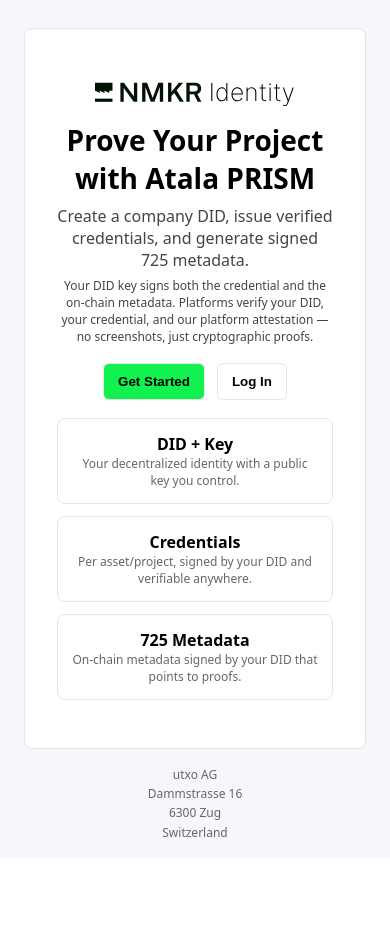
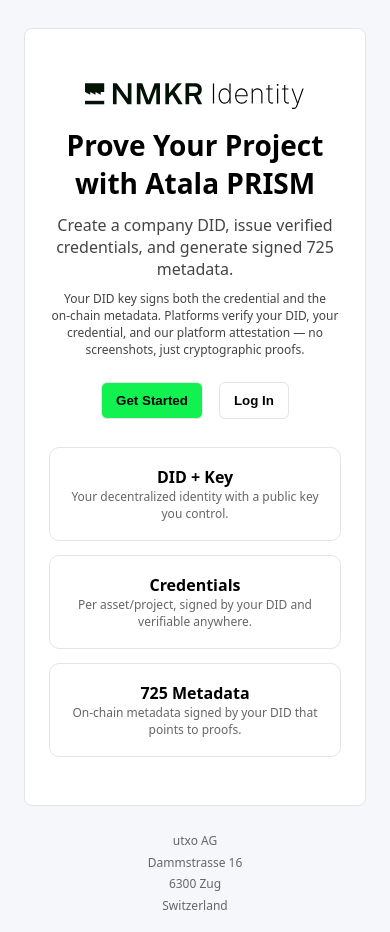
Before and after one commit to nftmakerio/NMKR-Identity, a Flask app: page / in a window 390 px wide; the page is wider, and only the part inside the window is pictured. Shown: the part 53-985 px from the top of that part. Before the commit the page ends 890 px from the top of that part, so only its background shows below. Run offline with Flask 3, Linux system fonts and the light colour scheme; parts of the project's set-up code (start-up, migrations or seed data) failed here and were passed over; some libraries are stand-ins or nearby versions.

Commit message:
Landing: increase spacing, larger hero logo, softer buttons

```diff
--- a/templates/index.html
+++ b/templates/index.html
@@ -1,16 +1,18 @@
 {% extends "base.html" %}
 {% block content %}
   <style>
-    .hero { text-align:center; padding: 48px 32px; }
-    .hero .logo { width: 320px; height: auto; display:block; margin: 0 auto 14px; }
-    .hero h1 { margin: 6px 0 8px; font-size: 28px; color:#000; }
-    .hero p { margin: 6px 0 0; color:#444; }
-    .features { display:grid; grid-template-columns: 1fr 1fr 1fr; gap:12px; margin-top:18px; }
-    .features .item { background:#fff; border:1px solid var(--border); border-radius:8px; padding:14px; color:#000; }
-    .cta { display:flex; gap:12px; justify-content:center; margin-top:18px; }
+    .hero { text-align:center; padding: 64px 40px; }
+    .hero .logo { width: 320px; height: auto; display:block; margin: 0 auto 20px; }
+    .hero h1 { margin: 8px 0 12px; font-size: 32px; color:#000; }
+    .hero p { margin: 10px 0 0; color:#444; }
+    .features { display:grid; grid-template-columns: 1fr 1fr 1fr; gap:20px; margin-top:28px; }
+    .features .item { background:#fff; border:1px solid var(--border); border-radius:10px; padding:18px; color:#000; }
+    .cta { display:flex; gap:16px; justify-content:center; margin-top:24px; }
     @media (max-width: 720px){
-      .features { grid-template-columns: 1fr; }
-      .hero .logo { width: 200px; height: auto; }
+      .features { grid-template-columns: 1fr; gap:14px; }
+      .hero { padding: 48px 24px; }
+      .hero .logo { width: 220px; height: auto; margin-bottom: 16px; }
+      .hero h1 { font-size: 28px; }
     }
   </style>
   <div class="card hero">
@@ -37,7 +39,7 @@
       </div>
     </div>
   </div>
-  <div class="small muted" style="text-align:center; margin-top:16px; line-height:1.6;">
+  <div class="small muted" style="text-align:center; margin-top:24px; line-height:1.8;">
     utxo AG<br>
     Dammstrasse 16<br>
     6300 Zug<br>
```
